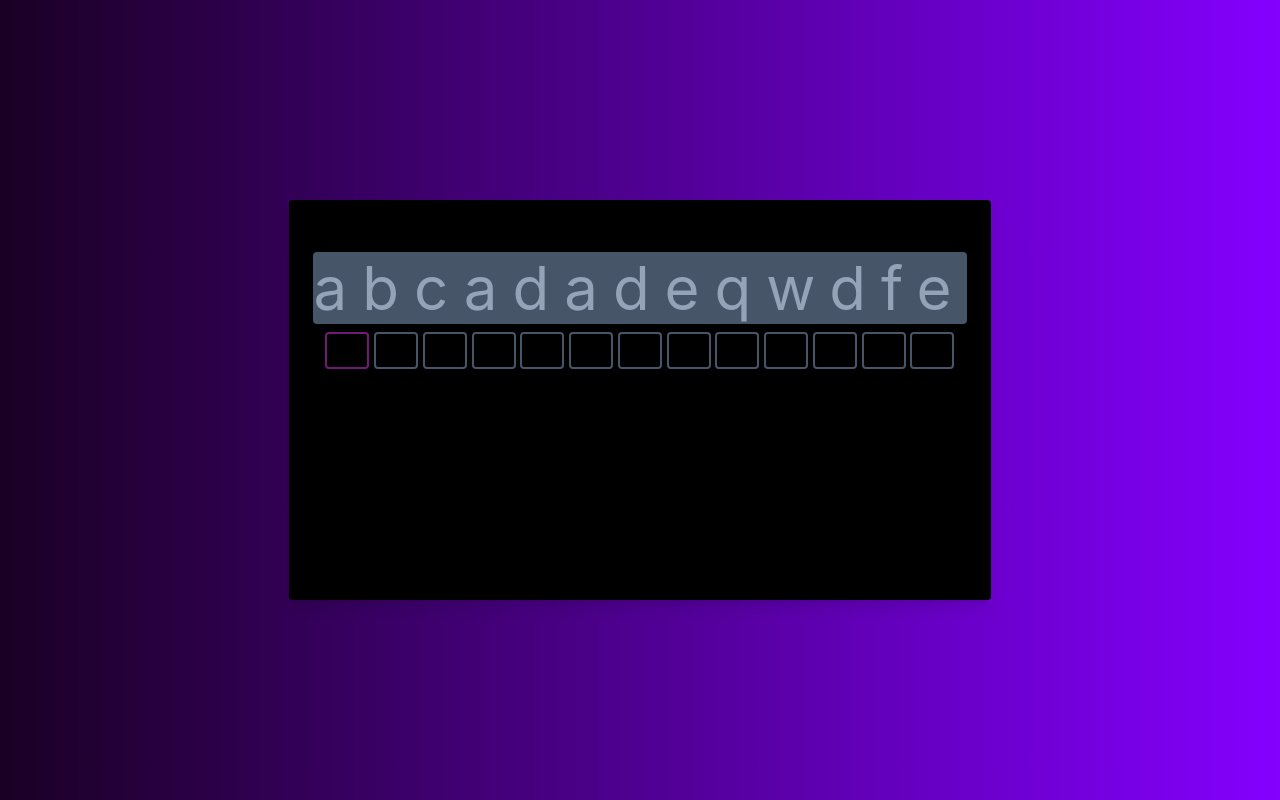
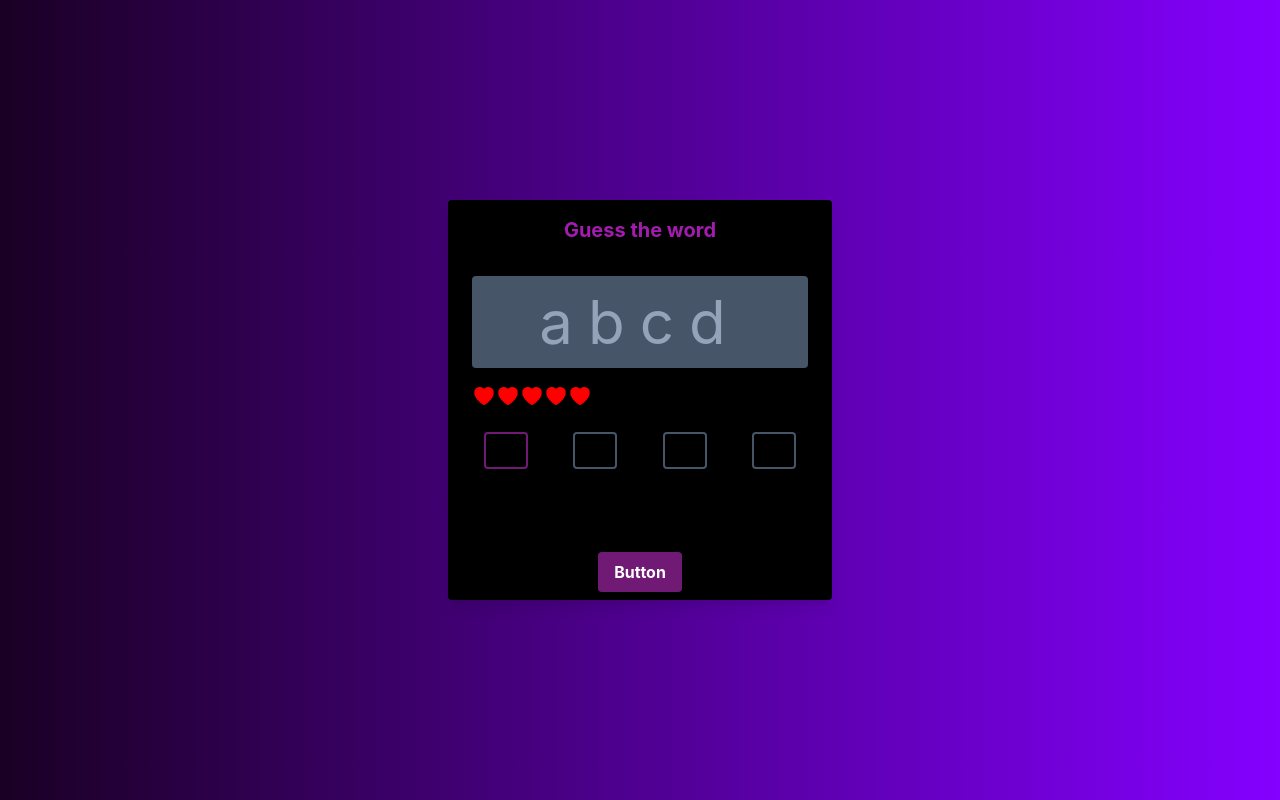
Before and after one commit to jayb989898/Guess-the-word, a React (Create React App) app in the folder guess-the-word.web-ui/: page /quiz in a window 1280 px wide. Built offline with nearby package versions, Linux system fonts and the light colour scheme.

Commit message:
installed heroicons, add new components for show lifes

```diff
--- a/guess-the-word.web-ui/package.json
+++ b/guess-the-word.web-ui/package.json
@@ -3,6 +3,7 @@
   "version": "0.1.0",
   "private": true,
   "dependencies": {
+    "@heroicons/react": "^2.1.3",
     "@testing-library/jest-dom": "^5.17.0",
     "@testing-library/react": "^13.4.0",
     "@testing-library/user-event": "^13.5.0",
--- /dev/null
+++ b/guess-the-word.web-ui/src/components/hearts-list/hearts-list.tsx
@@ -0,0 +1,47 @@
+export default function HeartsList(props: {
+  totalLifes: number;
+  remainingLifes: number;
+}) {
+  const arr = [];
+  //red hearts
+  for (let i = 0; i < props.remainingLifes; i++) {
+    arr.push(
+      <svg
+        key={`heart-red-${i}`}
+        xmlns="http://www.w3.org/2000/svg"
+        fill="red"
+        viewBox="0 0 24 24"
+        strokeWidth={1.5}
+        stroke="red"
+        className="size-6"
+      >
+        <path
+          strokeLinecap="round"
+          strokeLinejoin="round"
+          d="M21 8.25c0-2.485-2.099-4.5-4.688-4.5-1.935 0-3.597 1.126-4.312 2.733-.715-1.607-2.377-2.733-4.313-2.733C5.1 3.75 3 5.765 3 8.25c0 7.22 9 12 9 12s9-4.78 9-12Z"
+        />
+      </svg>
+    );
+  }
+  //black hearts
+  for (let i = 0; i < props.totalLifes - props.remainingLifes; i++) {
+    arr.push(
+      <svg
+        key={`heart-black-${i}`}
+        xmlns="http://www.w3.org/2000/svg"
+        fill="none"
+        viewBox="0 0 24 24"
+        strokeWidth={1.5}
+        stroke="grey"
+        className="size-6"
+      >
+        <path
+          strokeLinecap="round"
+          strokeLinejoin="round"
+          d="M21 8.25c0-2.485-2.099-4.5-4.688-4.5-1.935 0-3.597 1.126-4.312 2.733-.715-1.607-2.377-2.733-4.313-2.733C5.1 3.75 3 5.765 3 8.25c0 7.22 9 12 9 12s9-4.78 9-12Z"
+        />
+      </svg>
+    );
+  }
+  return <div className="flex mt-4">{arr}</div>;
+}
--- a/guess-the-word.web-ui/src/routes/quiz/quiz.tsx
+++ b/guess-the-word.web-ui/src/routes/quiz/quiz.tsx
@@ -1,15 +1,31 @@
 import "./quiz.scss";
 import { useEffect, useState } from "react";
+import HeartsList from "../../components/hearts-list/hearts-list";
 
 export default function Quiz() {
-  const text: string = "abcadadeqwdfe";
+  const totalLifes: number = 5;
+  const text: string = "abcd";
   const textArr: Array<string> = text.split("");
   const [focusInput, setFocusInput] = useState(0);
   const [inputs, setInputs] = useState(Array(text.length).join(".").split("."));
+  const [testPassed, setTestPassed] = useState(false);
+  const [remainingLifes, setLifesRemaining] = useState(totalLifes);
 
   useEffect(() => {
     selectInput(focusInput);
+    checkTestPassed();
   });
+
+  function selectInput(index: number) {
+    const input = document.getElementById(index.toString());
+    input?.focus();
+  }
+
+  function checkTestPassed() {
+    if (textArr.toString() === inputs.toString()) {
+      setTestPassed(true);
+    }
+  }
 
   let inputsComponent = () => {
     return textArr?.map((char: string, index: number) => {
@@ -22,7 +38,9 @@ export default function Quiz() {
             type="text"
             maxLength={1}
             value={inputs[index]}
-            onChange={(e) => checkInputValue(index, e.target.value)}
+            onChange={(e) => {
+              checkInputValue(index, e.target.value);
+            }}
             disabled={inputs[index] !== ""}
           />
         </>
@@ -37,20 +55,21 @@ export default function Quiz() {
       );
       setFocusInput(index + 1);
       setInputs(input);
+    } else {
+      setLifesRemaining(remainingLifes - 1);
     }
-  }
-
-  function selectInput(index: number) {
-    const input = document.getElementById(index.toString());
-    input?.focus();
   }
 
   return (
     <div id="container-quiz">
       <div className="grid h-screen place-items-center">
-        <div className="rounded overflow-hidden shadow-lg bg-black h-1/2 min-w-96 max-w-3xl">
-          <div className="px-6 py-4 h-4/5">
-            <div className="font-bold text-xl mb-2">Guess the word</div>
+        <div className="rounded overflow-hidden shadow-lg bg-black h-1/2 min-h-96 min-w-96 max-w-3xl">
+          <div className="px-6 py-4 h-full">
+            <div className="font-bold text-xl mb-8">
+              <p className="flex text-fuchsia-700 content-center justify-center">
+                Guess the word
+              </p>
+            </div>
             <div className="h-1/4 rounded bg-slate-600">
               <div className="size-full flex">
                 <div className="m-auto">
@@ -59,12 +78,28 @@ export default function Quiz() {
                   </span>
                 </div>
               </div>
+              <HeartsList
+                totalLifes={totalLifes}
+                remainingLifes={remainingLifes}
+              />
             </div>
-            <form className="h-3/4 w-full pt-2">
-              <div className="flex mx-3 content-center justify-between">
+            <form className="h-2/4 w-full pt-2">
+              <div className="flex mx-3 content-center justify-between pt-14">
                 {inputsComponent()}
               </div>
             </form>
+            <div className="flex content-center justify-center">
+              <button
+                disabled={!testPassed}
+                className={`${
+                  testPassed
+                    ? "bg-fuchsia-500 hover:bg-fuchsia-700"
+                    : "bg-fuchsia-900"
+                } text-white font-bold py-2 px-4 rounded`}
+              >
+                Button
+              </button>
+            </div>
           </div>
         </div>
       </div>
```
Also changed, not shown: 1 other file (tests, documents, lock files or other folders).
